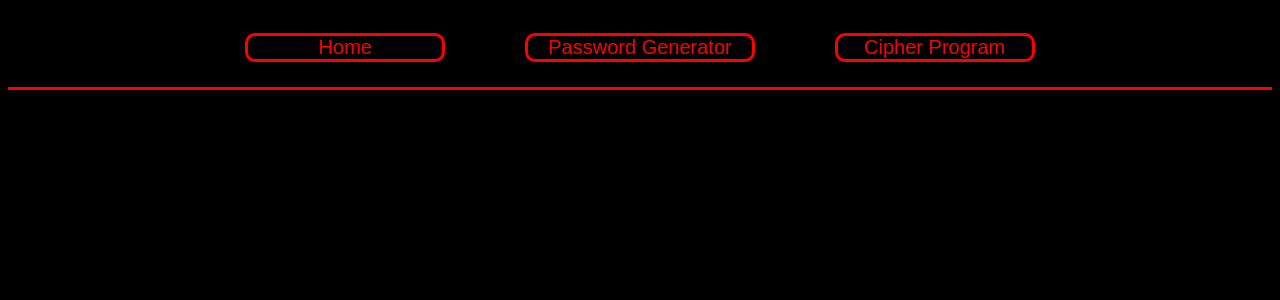
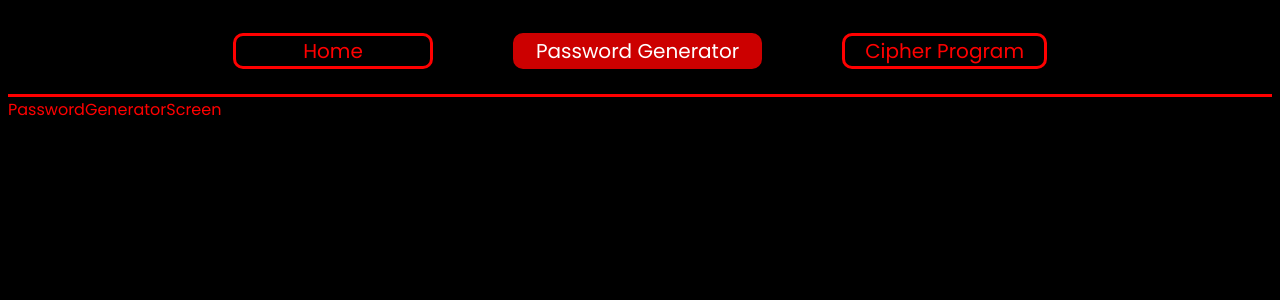
Before and after one commit to SergioGomes-Dev/Password-Generator-And-Cipher, a React (Create React App) app: page /password in a window 1280 px wide. Shown: the top 300 px of the page. Built offline with nearby package versions, Linux system fonts and the light colour scheme.

Commit message:
Header Routing & Route Screens

```diff
--- a/package.json
+++ b/package.json
@@ -8,6 +8,8 @@
     "@testing-library/user-event": "^13.5.0",
     "react": "^18.0.0",
     "react-dom": "^18.0.0",
+    "react-router-bootstrap": "^0.26.1",
+    "react-router-dom": "^6.3.0",
     "react-scripts": "5.0.1",
     "web-vitals": "^2.1.4"
   },
--- a/public/index.html
+++ b/public/index.html
@@ -5,6 +5,13 @@
     <meta name="viewport" content="width=device-width, initial-scale=1" />
     <meta name="theme-color" content="#000000" />
     <meta name="description" content="" />
+    <!-- Import Font -->
+    <link rel="preconnect" href="https://fonts.googleapis.com" />
+    <link rel="preconnect" href="https://fonts.gstatic.com" crossorigin />
+    <link
+      href="https://fonts.googleapis.com/css2?family=Poppins:wght@400;500;700&display=swap"
+      rel="stylesheet"
+    />
     <title>Password Generator & Cipher</title>
   </head>
   <body>
--- a/src/App.js
+++ b/src/App.js
@@ -1,10 +1,19 @@
+import { BrowserRouter as Router, Routes, Route } from "react-router-dom";
 import Header from "./components/Header";
+import HomeScreen from "./screens/HomeScreen";
+import PasswordGeneratorScreen from "./screens/PasswordGeneratorScreen";
+import CipherProgramScreen from "./screens/CipherProgramScreen";
 
 function App() {
   return (
-    <>
+    <Router>
       <Header />
-    </>
+      <Routes>
+        <Route path="/" exact element={<HomeScreen />} />
+        <Route path="/password" element={<PasswordGeneratorScreen />} />
+        <Route path="/cipher" element={<CipherProgramScreen />} />
+      </Routes>
+    </Router>
   );
 }
 
--- a/src/components/Header.js
+++ b/src/components/Header.js
@@ -1,11 +1,18 @@
 import React from "react";
+import { LinkContainer } from "react-router-bootstrap";
 
 const Header = () => {
   return (
     <header>
-      <button>Home</button>
-      <button>Password Generator</button>
-      <button>Cipher Program</button>
+      <LinkContainer to="/">
+        <button>Home</button>
+      </LinkContainer>
+      <LinkContainer to="/password">
+        <button>Password Generator</button>
+      </LinkContainer>
+      <LinkContainer to="/cipher">
+        <button>Cipher Program</button>
+      </LinkContainer>
     </header>
   );
 };
--- a/src/index.css
+++ b/src/index.css
@@ -29,3 +29,9 @@ button:hover {
   border: 3px solid #cc0000;
   cursor: pointer;
 }
+
+.active {
+  background-color: #cc0000;
+  color: white;
+  border: 3px solid #cc0000;
+}
--- /dev/null
+++ b/src/screens/CipherProgramScreen.js
@@ -0,0 +1,7 @@
+import React from "react";
+
+const CipherProgramScreen = () => {
+  return <div>CipherProgramScreen</div>;
+};
+
+export default CipherProgramScreen;
--- /dev/null
+++ b/src/screens/HomeScreen.js
@@ -0,0 +1,7 @@
+import React from "react";
+
+const HomeScreen = () => {
+  return <div>HomeScreen</div>;
+};
+
+export default HomeScreen;
--- /dev/null
+++ b/src/screens/PasswordGeneratorScreen.js
@@ -0,0 +1,7 @@
+import React from "react";
+
+const PasswordGeneratorScreen = () => {
+  return <div>PasswordGeneratorScreen</div>;
+};
+
+export default PasswordGeneratorScreen;
```
Also changed, not shown: 1 other file (tests, documents, lock files or other folders).
